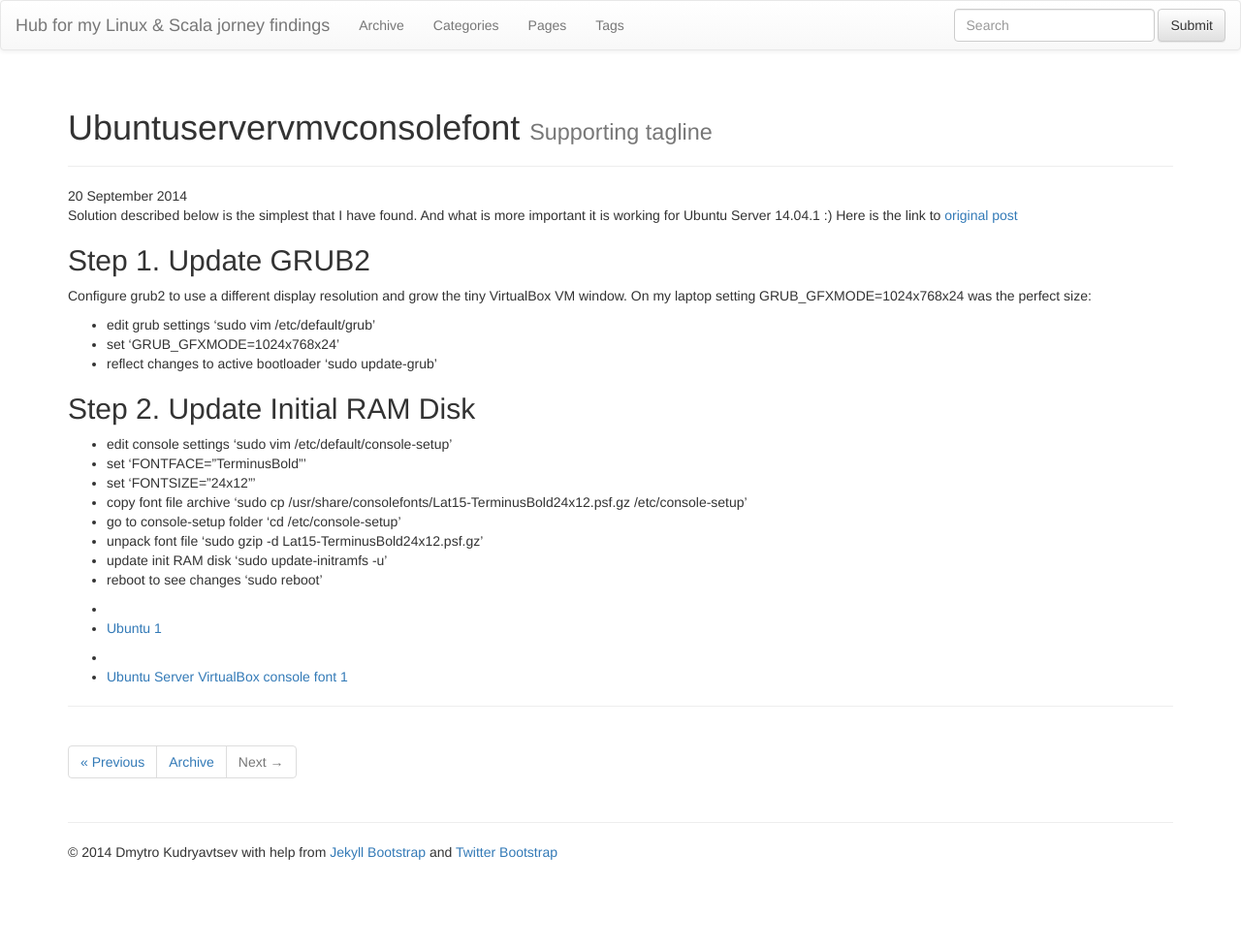
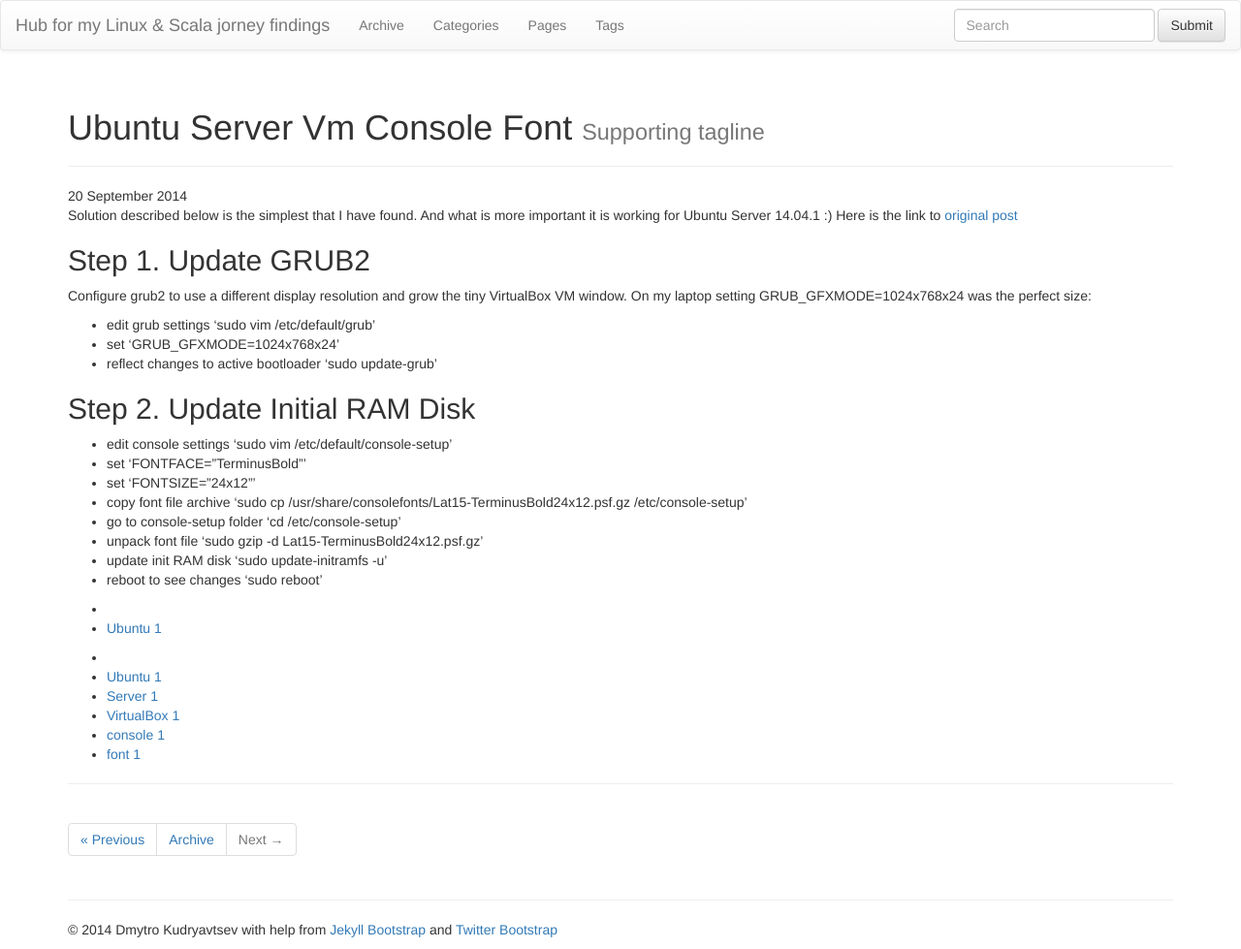
Before and after one commit to dimaKudr/dimaKudr.github.io, a Jekyll site: the page built from _posts/2014-09-20-Ubuntu-Server-VM-Console-Font.md, in a window 1280 px wide. Shown: the whole page at 97% size. Built offline with Jekyll 4.4.1, drawn with Linux system fonts in a browser that asks for light colours; nearby versions of some CDN libraries; library files that are not in the unit come from our copies; before the commit the page ends 900 px from its top, so only the background shows below that.

Commit message:
Initial post updated. Name and Tags fixed.

```diff
--- a/_posts/2014-09-20-UbuntuServerVMVConsoleFont.md
+++ b/_posts/2014-09-20-Ubuntu-Server-VM-Console-Font.md
@@ -2,7 +2,7 @@
 layout: post
 category : Ubuntu
 tagline: "Supporting tagline"
-tags : [Ubuntu Server VirtualBox console font]
+tags : [Ubuntu, Server, VirtualBox, console, font]
 ---
 {% include JB/setup %}
 
```
